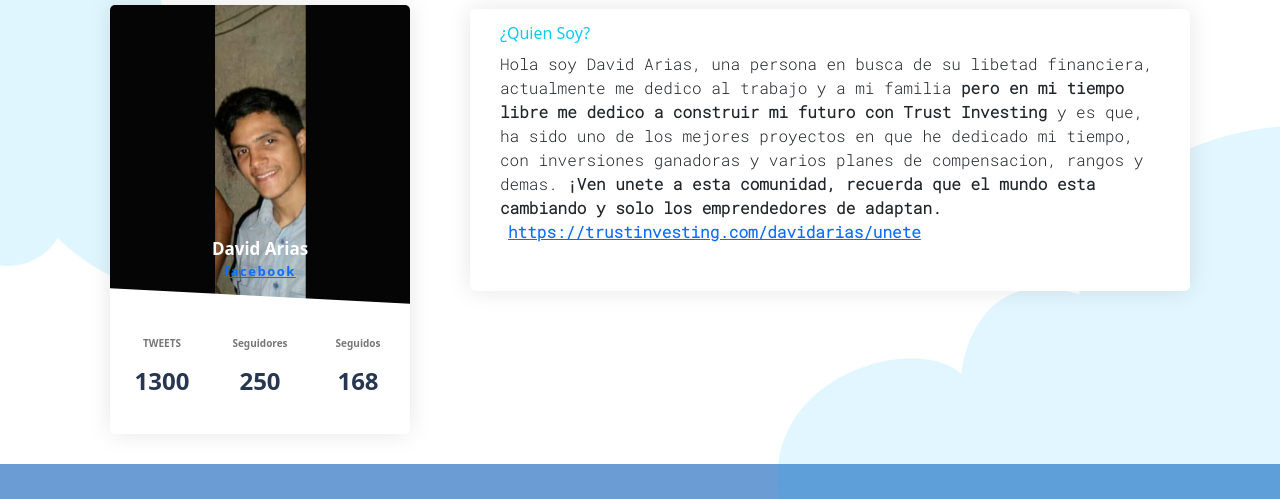
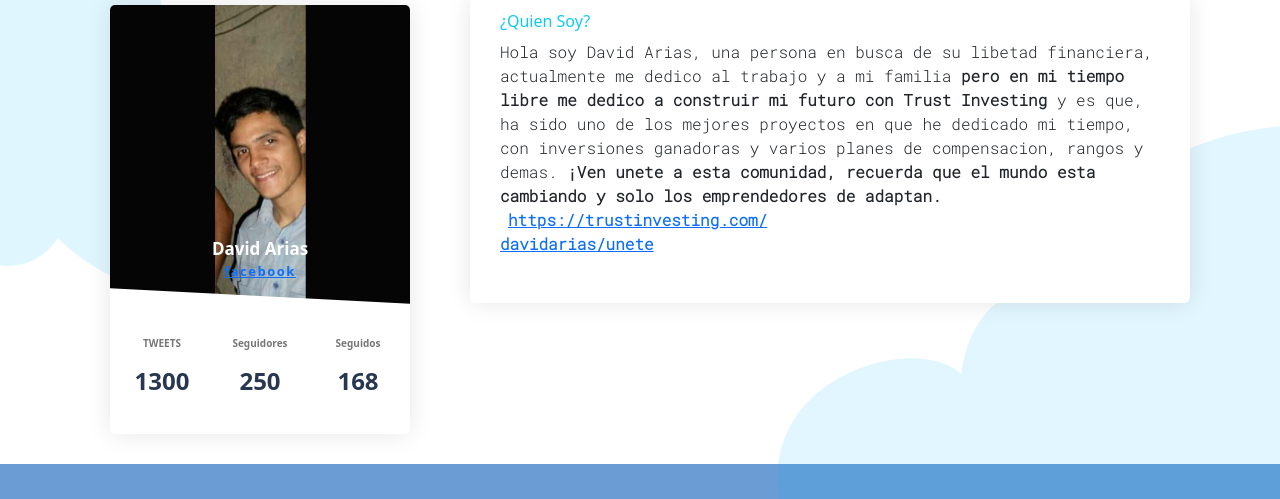
Before and after one commit to trustinvesting37/Fernando-David-Arias-Gonzalez, a plain HTML site: page Quien-Soy2/index.html in a window 1280 px wide. Shown: the part 115-614 px from the top of the page. Drawn offline with Linux system fonts and the light colour scheme.

Commit message:
mensaje23

```diff
--- a/Quien-Soy2/index.html
+++ b/Quien-Soy2/index.html
@@ -76,7 +76,8 @@
                         <div class="card2 card-blog">
                             <div class="table">
                                 <h6 class="category text-info">¿Quien Soy?</h6>
-                                <p class="card-description">Hola soy David Arias, una persona en busca de su libetad financiera, actualmente me dedico al trabajo y a mi familia <strong>pero en mi tiempo libre me dedico a construir mi futuro con Trust Investing </strong> y es que, ha sido uno de los mejores proyectos en que he dedicado mi tiempo, con inversiones ganadoras y varios planes de compensacion, rangos y demas. <strong>¡Ven unete a esta comunidad, recuerda que el mundo esta cambiando y solo los emprendedores de adaptan. <a href="https://trustinvesting.com/davidarias/unete">https://trustinvesting.com/davidarias/unete</a> </strong></p>
+                                <p class="card-description">Hola soy David Arias, una persona en busca de su libetad financiera, actualmente me dedico al trabajo y a mi familia <strong>pero en mi tiempo libre me dedico a construir mi futuro con Trust Investing </strong> y es que, ha sido uno de los mejores proyectos en que he dedicado mi tiempo, con inversiones ganadoras y varios planes de compensacion, rangos y demas. <strong>¡Ven unete a esta comunidad, recuerda que el mundo esta cambiando y solo los emprendedores de adaptan. <a href="https://trustinvesting.com/davidarias/unete">https://trustinvesting.com/
+                                  <br>davidarias/unete</a> </strong></p>
                             </div>
                         </div>
                     </div>
```
